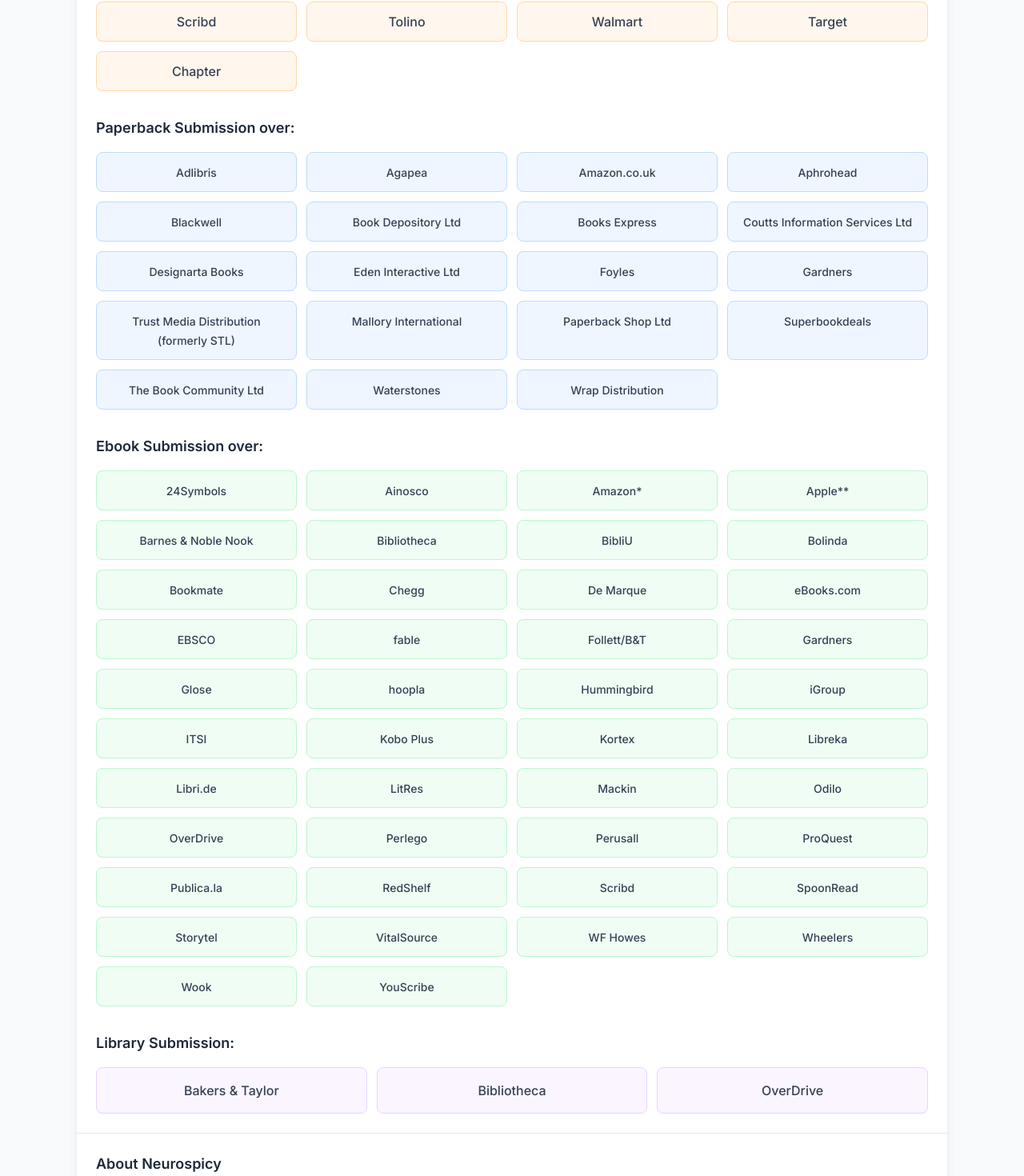
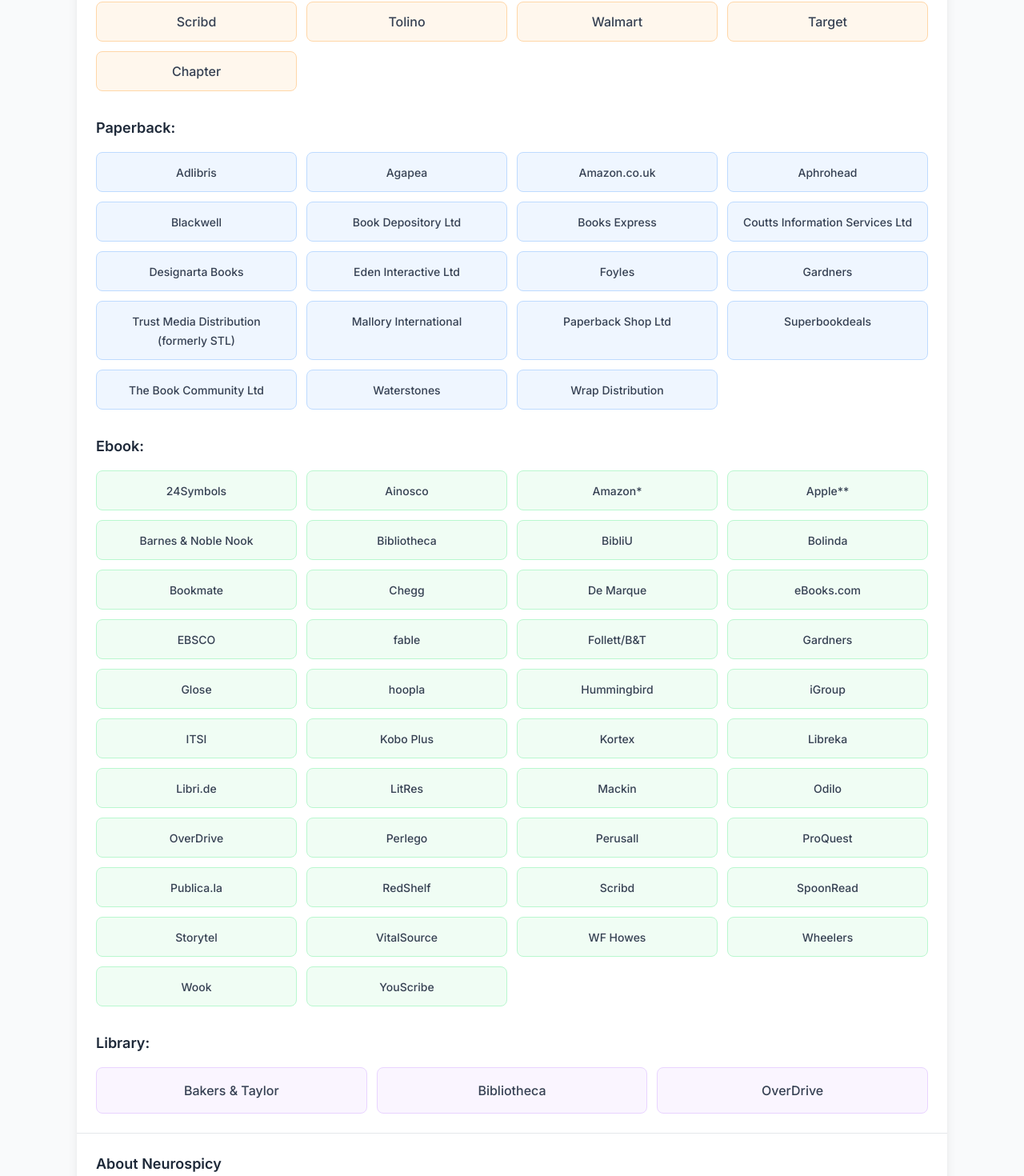
Before and after one commit to ash11055201/neurospicy-new, a Next.js app: page /checkout in a window 1280 px wide. Shown: the part 1057-2527 px from the top of the page at 80% size. Built offline with nearby package versions, Linux system fonts and the light colour scheme.

Commit message:
Distribution text fixed

```diff
--- a/src/app/checkout/page.tsx
+++ b/src/app/checkout/page.tsx
@@ -283,7 +283,7 @@
 
                 {/* Paperback Submission */}
                 <div>
-                  <h4 className="text-lg font-semibold text-gray-800 mb-4">Paperback Submission over:</h4>
+                  <h4 className="text-lg font-semibold text-gray-800 mb-4">Paperback:</h4>
                   <div className="grid grid-cols-2 md:grid-cols-3 lg:grid-cols-4 gap-3">
                     {['Adlibris', 'Agapea', 'Amazon.co.uk', 'Aphrohead', 'Blackwell', 'Book Depository Ltd', 'Books Express', 'Coutts Information Services Ltd', 'Designarta Books', 'Eden Interactive Ltd', 'Foyles', 'Gardners', 'Trust Media Distribution (formerly STL)', 'Mallory International', 'Paperback Shop Ltd', 'Superbookdeals', 'The Book Community Ltd', 'Waterstones', 'Wrap Distribution'].map((platform) => (
                       <div key={platform} className="bg-blue-50 border border-blue-200 rounded-lg p-3 text-center">
@@ -295,7 +295,7 @@
 
                 {/* Ebook Submission */}
                 <div>
-                  <h4 className="text-lg font-semibold text-gray-800 mb-4">Ebook Submission over:</h4>
+                  <h4 className="text-lg font-semibold text-gray-800 mb-4">Ebook:</h4>
                   <div className="grid grid-cols-2 md:grid-cols-3 lg:grid-cols-4 gap-3">
                     {['24Symbols', 'Ainosco', 'Amazon*', 'Apple**', 'Barnes & Noble Nook', 'Bibliotheca', 'BibliU', 'Bolinda', 'Bookmate', 'Chegg', 'De Marque', 'eBooks.com', 'EBSCO', 'fable', 'Follett/B&T', 'Gardners', 'Glose', 'hoopla', 'Hummingbird', 'iGroup', 'ITSI', 'Kobo Plus', 'Kortex', 'Libreka', 'Libri.de', 'LitRes', 'Mackin', 'Odilo', 'OverDrive', 'Perlego', 'Perusall', 'ProQuest', 'Publica.la', 'RedShelf', 'Scribd', 'SpoonRead', 'Storytel', 'VitalSource', 'WF Howes', 'Wheelers', 'Wook', 'YouScribe'].map((platform) => (
                       <div key={platform} className="bg-green-50 border border-green-200 rounded-lg p-3 text-center">
@@ -307,7 +307,7 @@
 
                 {/* Library Submission */}
                 <div>
-                  <h4 className="text-lg font-semibold text-gray-800 mb-4">Library Submission:</h4>
+                  <h4 className="text-lg font-semibold text-gray-800 mb-4">Library:</h4>
                   <div className="grid grid-cols-1 md:grid-cols-3 gap-3">
                     {['Bakers & Taylor', 'Bibliotheca', 'OverDrive'].map((platform) => (
                       <div key={platform} className="bg-purple-50 border border-purple-200 rounded-lg p-4 text-center">
```
